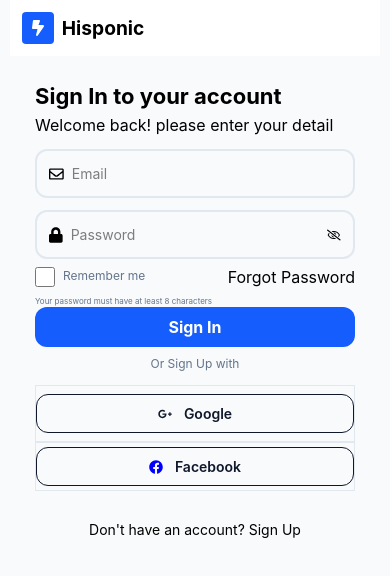
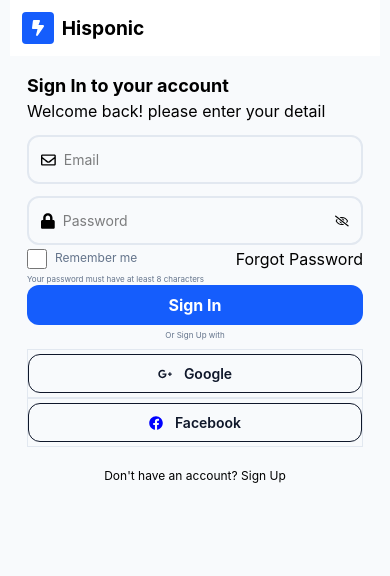
Before and after one commit to Supa-Thobile2/Dashboard-Project-Figma-Design-, a React (Vite) app: page / in a window 390 px wide. Shown: the top 576 px of the page. Built offline with nearby package versions, Linux system fonts and the light colour scheme.

Commit message:
live mobile/web testing responsiveness

```diff
--- a/src/pages/Login.jsx
+++ b/src/pages/Login.jsx
@@ -43,8 +43,8 @@
                 <MobileHeader className='block md:hidden'/>
                 <div className='py-2  '>
 
-                <div className='w-[95%] mx-auto p-4 md:p-19'>
-                 <h4 className="text-[22px]  Uppercase font-bold text-[#OF172A] ">
+                <div className='w-[95%] mx-auto p-2 md:p-19'>
+                 <h4 className="text-[18px]  Uppercase font-bold text-[#OF172A] ">
                   Sign In to your account
                 </h4>
                 <p>Welcome back! please enter your detail</p>
@@ -53,7 +53,7 @@
 
                      <div className="flex items-center justify-centre border-[2px] border-[#E2E8F0] py-[12px] px-[12px] gap-2 my-[12px] rounded-[12px] text-left w-[100%] mx-auto">
                       {/* img */}
-                      <FaRegEnvelope className='font-[24px]'/>
+                      <FaRegEnvelope className='font-[20px]'/>
                       <input type="email" placeholder="Email" className='text-[14px] text-regular text-[ #94A3B8] outline-none w-full' />
                     </div>
 
@@ -61,13 +61,13 @@
 
                     <div className="flex items-center justify-center border-[2px] border-[#E2E8F0] py-[12px] px-[12px] gap-2 rounded-[12px] text-left w-[100%] mx-auto">
                       {/* img */}
-                      <FaLock    className='font-[24px]'/>
+                      <FaLock    className='font-[20px]'/>
                       <input type="password" placeholder="Password" className='text-[14px] outline-none w-full '/>
                       {/* img */}
-                      <FaRegEyeSlash   className='font-[44px]'/>
+                      <FaRegEyeSlash   className='font-[40px]'/>
                     </div>
                     <div className='flex justify-between items-center'>
-                        <div className='flex  justify-center gap-2 py-2'>
+                        <div className='flex  justify-center gap-2 py-1'>
                       <input type='checkbox' className='block h-[20px] w-[20px] border-6'/>
                       <p className='text-[12px] font-regular text-[#64748B] '>Remember me</p>
                     </div>
@@ -87,9 +87,9 @@
                       Sign In
                     </button>
                      </Link>
-                    <span className="block text-center font-regular text-[12px] text-[#64748B] py-2">Or Sign Up with</span>
+                    <span className="block text-center font-regular text-[8px] text-[#64748B] py-1">Or Sign Up with</span>
                     <div className="py-1 md:flex items-center justify-center gap-2">
-                      <div className="py-2 border-[1px] border-[#E2E8F0] outline-none ">
+                      <div className="py-1 border-[1px] border-[#E2E8F0] outline-none ">
                         <button className="flex items-center justify-center gap-[12px] mx-auto rounded-[12px] outline-none p-[8px] border w-[100%] font-semibold text-[14px] text-[#0F172A] font-600">
                           <FaGooglePlusG  className='font-[24px]'/>
                           Google
@@ -108,7 +108,7 @@
                 </div>
 
                 </div>
-                                    <p className='text-center text-regular font-400 text-[14px] '>Don't have an account? <Link to='/signup'>Sign Up</Link></p>
+                                    <p className='text-center text-regular font-400 text-[12px] '>Don't have an account? <Link to='/signup'>Sign Up</Link></p>
               </div>
 
             </div>
```
